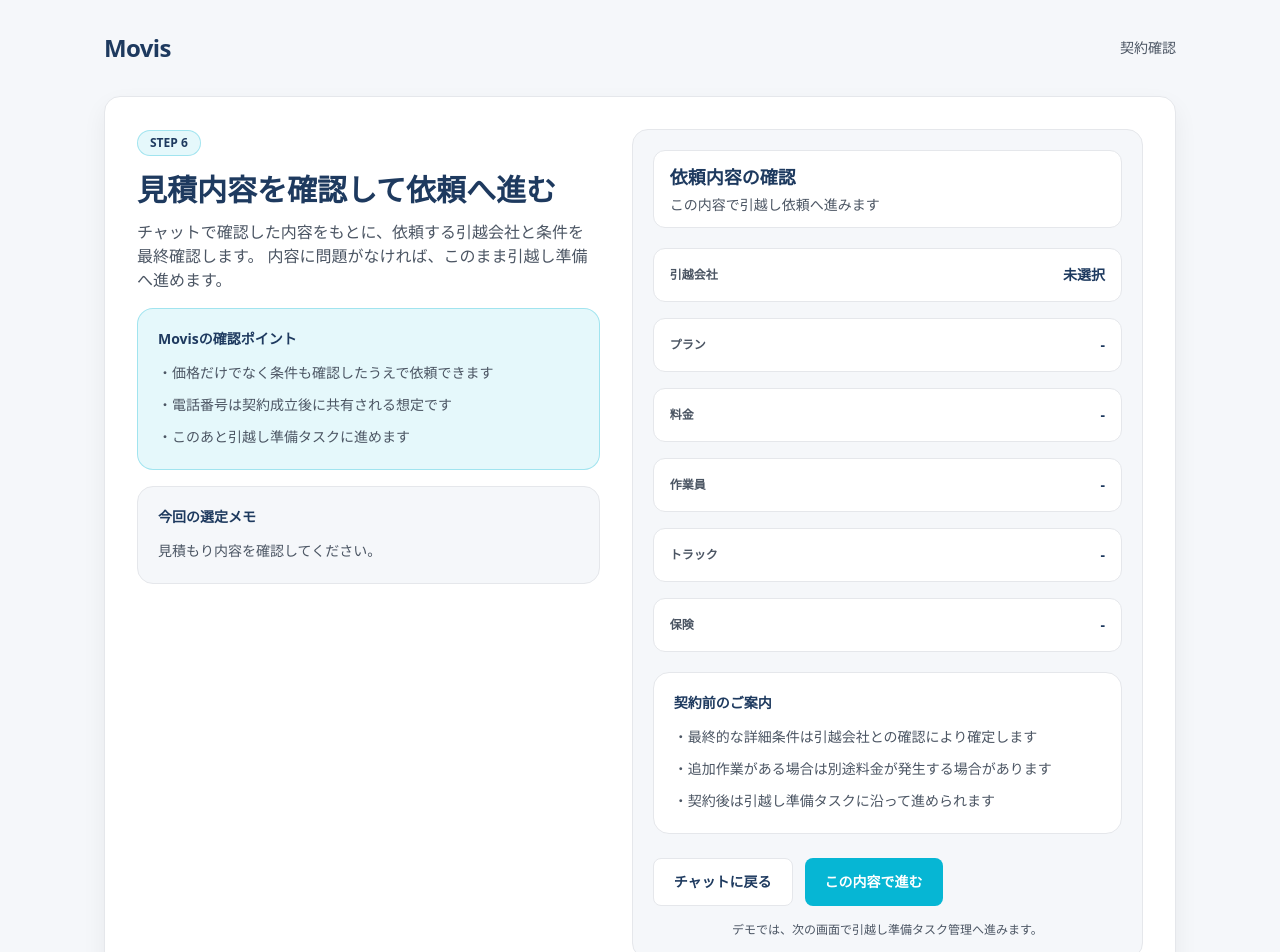
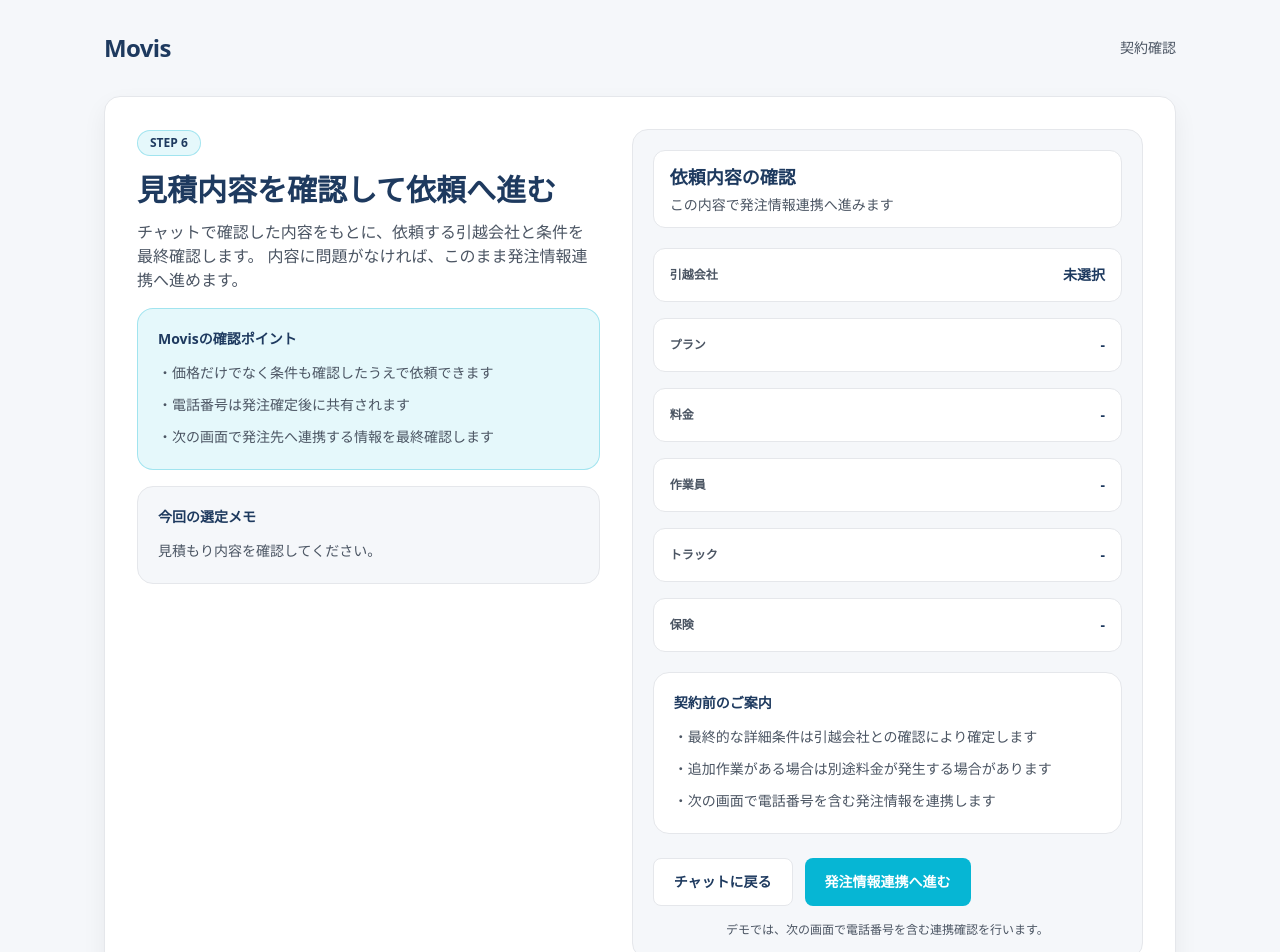
Before and after one commit to rjshimoyama-bot/lifeport-mvp, a Next.js app: page /confirm in a window 1280 px wide. Shown: the top 952 px of the page. Built offline with nearby package versions, Linux system fonts and the light colour scheme.

Commit message:
Update page.tsx

```diff
--- a/app/confirm/page.tsx
+++ b/app/confirm/page.tsx
@@ -60,7 +60,7 @@ export default function ConfirmPage() {
                   </h1>
                   <p className="mt-3 text-sm leading-6 text-muted md:text-base">
                     チャットで確認した内容をもとに、依頼する引越会社と条件を最終確認します。
-                    内容に問題がなければ、このまま引越し準備へ進めます。
+                    内容に問題がなければ、このまま発注情報連携へ進めます。
                   </p>
                 </div>
 
@@ -68,8 +68,8 @@ export default function ConfirmPage() {
                   <div className="text-sm font-semibold text-navy">Movisの確認ポイント</div>
                   <ul className="mt-3 space-y-2 text-sm leading-6 text-muted">
                     <li>・価格だけでなく条件も確認したうえで依頼できます</li>
-                    <li>・電話番号は契約成立後に共有される想定です</li>
-                    <li>・このあと引越し準備タスクに進めます</li>
+                    <li>・電話番号は発注確定後に共有されます</li>
+                    <li>・次の画面で発注先へ連携する情報を最終確認します</li>
                   </ul>
                 </div>
 
@@ -85,7 +85,7 @@ export default function ConfirmPage() {
                 <div className="rounded-xl border border-border bg-white px-4 py-3">
                   <div className="text-lg font-bold text-navy">依頼内容の確認</div>
                   <div className="mt-1 text-sm text-muted">
-                    この内容で引越し依頼へ進みます
+                    この内容で発注情報連携へ進みます
                   </div>
                 </div>
 
@@ -103,7 +103,7 @@ export default function ConfirmPage() {
                   <ul className="mt-3 space-y-2 text-sm leading-6 text-muted">
                     <li>・最終的な詳細条件は引越会社との確認により確定します</li>
                     <li>・追加作業がある場合は別途料金が発生する場合があります</li>
-                    <li>・契約後は引越し準備タスクに沿って進められます</li>
+                    <li>・次の画面で電話番号を含む発注情報を連携します</li>
                   </ul>
                 </div>
 
@@ -116,15 +116,15 @@ export default function ConfirmPage() {
                   </Link>
 
                   <Link
-                    href="/tasks"
+                    href="/handoff"
                     className="inline-flex h-12 items-center justify-center rounded-lg bg-cyan px-5 text-sm font-semibold text-white transition hover:bg-[#0891B2]"
                   >
-                    この内容で進む
+                    発注情報連携へ進む
                   </Link>
                 </div>
 
                 <div className="mt-4 text-center text-xs text-muted">
-                  デモでは、次の画面で引越し準備タスク管理へ進みます。
+                  デモでは、次の画面で電話番号を含む連携確認を行います。
                 </div>
               </div>
             </div>
```
